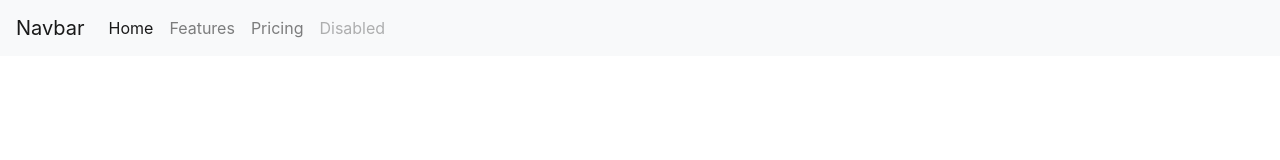
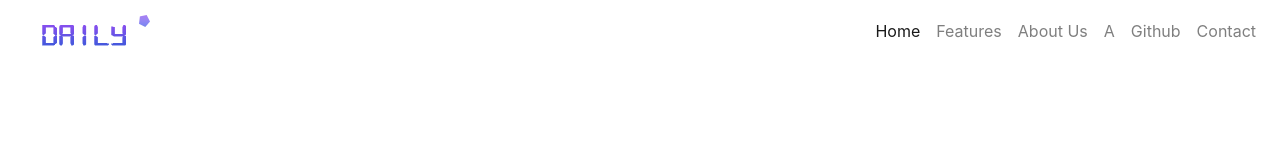
Before and after one commit to romanbatavi/new-port, a plain HTML site: page index.html in a window 1280 px wide. Drawn offline with Linux system fonts and the light colour scheme; files whose address does not match are found by name; a web font is replaced by a local one.

Commit message:
fixing nav

```diff
--- a/index.html
+++ b/index.html
@@ -20,12 +20,13 @@
   <!-- Start Head -->
   <header class="header_area">
     <div class="main-menu">
-      <nav class="navbar navbar-expand-lg navbar-light bg-light">
-        <a class="navbar-brand" href="#">Navbar</a>
+      <nav class="navbar navbar-expand-lg navbar-light">
+        <a class="navbar-brand" href="#"><img src="./img/logo.png" alt="logo"></a>
         <button class="navbar-toggler" type="button" data-toggle="collapse" data-target="#navbarNav" aria-controls="navbarNav" aria-expanded="false" aria-label="Toggle navigation">
           <span class="navbar-toggler-icon"></span>
         </button>
         <div class="collapse navbar-collapse" id="navbarNav">
+          <div class="mr-auto"></div>
           <ul class="navbar-nav">
             <li class="nav-item active">
               <a class="nav-link" href="#">Home <span class="sr-only">(current)</span></a>
@@ -34,10 +35,16 @@
               <a class="nav-link" href="#">Features</a>
             </li>
             <li class="nav-item">
-              <a class="nav-link" href="#">Pricing</a>
+              <a class="nav-link" href="#">About Us</a>
             </li>
             <li class="nav-item">
-              <a class="nav-link disabled" href="#" tabindex="-1" aria-disabled="true">Disabled</a>
+              <a class="nav-link" href="#">A</a>
+            </li>
+            <li class="nav-item">
+              <a class="nav-link" href="#">Github</a>
+            </li>
+            <li class="nav-item">
+              <a class="nav-link" href="#">Contact</a>
             </li>
           </ul>
         </div>
```
